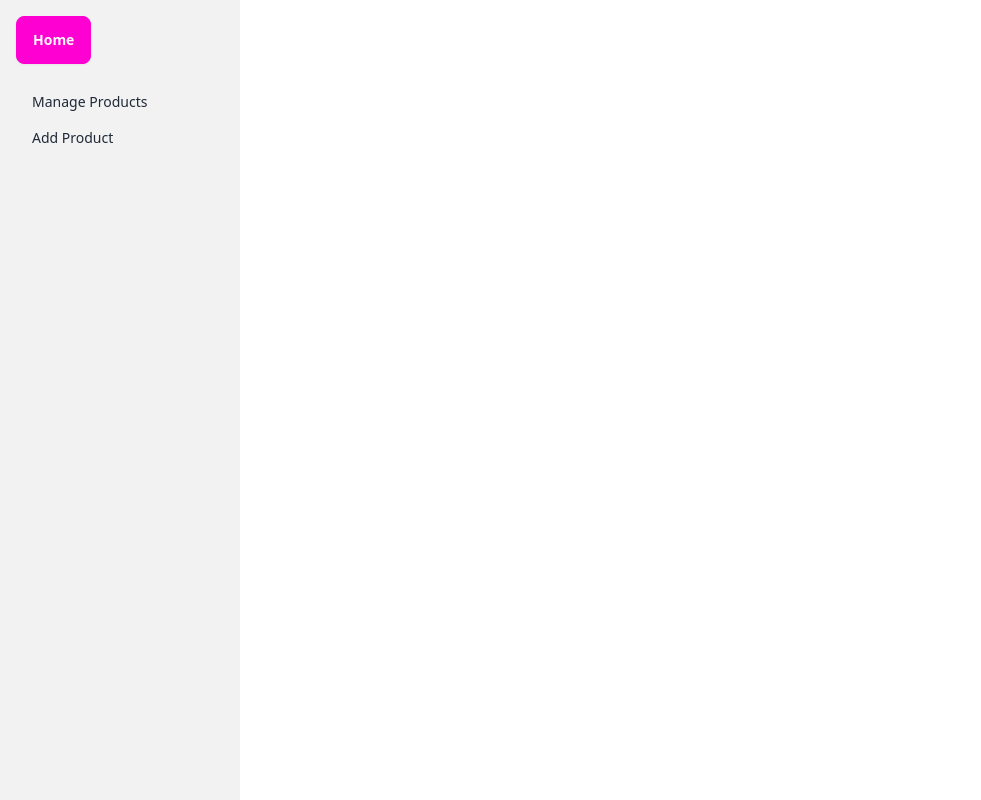
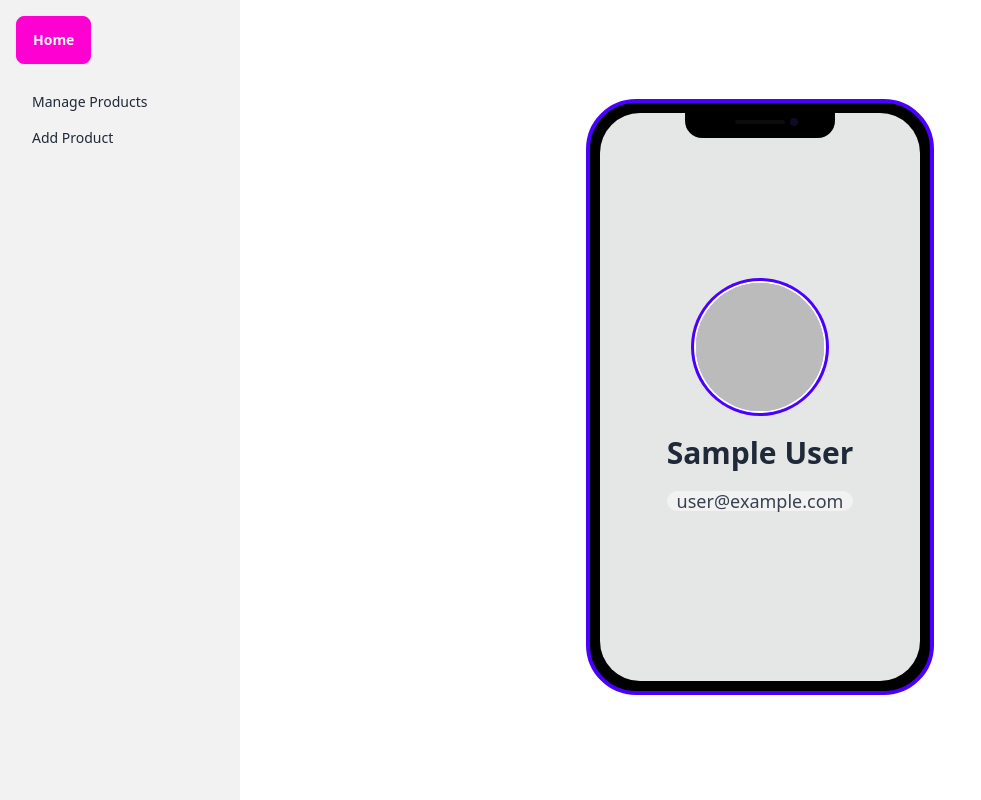
Before and after one commit to apufouzder/practice-task, a React (Vite) app: page /dashboard in a window 1280 px wide. Shown: the whole page, without its empty margins (0-981 px from the left). Built offline with nearby package versions, Linux system fonts and the light colour scheme; no server answers; sample sign-in values are in the browser's storage.

Commit message:
Display user info and product details

```diff
--- a/src/components/Dashboard/ProductDetails.jsx
+++ b/src/components/Dashboard/ProductDetails.jsx
@@ -3,7 +3,7 @@ import { useLoaderData } from "react-router-dom";
 const ProductDetails = () => {
     const product = useLoaderData();
     return (
-        <div className="card lg:card-side bg-base-100 shadow-xl grid grid-cols-2 mx-8">
+        <div className="card lg:card-side bg-base-100 shadow-xl grid grid-cols-2 my-6 mx-8">
             <figure><img className="h-[400px]" src={product?.image} alt="Album" /></figure>
             <div className="card-body">
                 <h2 className="card-title text-3xl mb-3">{product?.title}</h2>
--- a/src/components/Home/SingleProductCard.jsx
+++ b/src/components/Home/SingleProductCard.jsx
@@ -1,7 +1,9 @@
 /* eslint-disable react/prop-types */
 
+import { Link } from "react-router-dom";
+
 const SingleProductCard = ({ product }) => {
-    const {title, price, image, category} = product;
+    const {id, title, price, image, category} = product;
     return (
         <>
             <div className="card card-compact w-96 bg-base-100 shadow-xl">
@@ -11,7 +13,7 @@ const SingleProductCard = ({ product }) => {
                     <div className="badge badge-secondary">{ category}</div>
                     <div className="card-actions justify-between">
                         <h4 className="text-xl font-semibold">${ price}</h4>
-                        <button className="btn btn-primary">Details</button>
+                        <Link to={`/product/${id}`}><button className="btn btn-primary">Details</button></Link>
                     </div>
                 </div>
             </div>
--- /dev/null
+++ b/src/pages/Dashboard/DashboardHome.jsx
@@ -0,0 +1,25 @@
+import useAuth from "../../hooks/useAuth";
+
+const DashboardHome = () => {
+    const { user } = useAuth();
+    return (
+        <div>
+            <div className="mockup-phone border-primary">
+                <div className="camera"></div>
+                <div className="display">
+                    <div className="artboard artboard-demo phone-1">
+                        <div className="avatar mb-6">
+                            <div className="w-32 rounded-full ring ring-primary ring-offset-base-100 ring-offset-2">
+                                <img src={user.photoURL ? user.photoURL : "https://img.daisyui.com/images/stock/photo-1534528741775-53994a69daeb.jpg"} />
+                            </div>
+                        </div>
+                        <h2 className="text-3xl font-semibold">{user.displayName ? user.displayName : "User Name"}</h2>
+                        <p className="text-gray-700 mt-5 text-lg badge badge-ghost">{user.email}</p>
+                    </div>
+                </div>
+            </div>
+        </div>
+    );
+};
+
+export default DashboardHome;
--- a/src/routes/Routes.jsx
+++ b/src/routes/Routes.jsx
@@ -11,6 +11,7 @@ import AddProduct from "../pages/Dashboard/AddProduct";
 import ManageAllProduct from "../pages/Dashboard/ManageAllProduct";
 import ProductDetails from "../components/Dashboard/ProductDetails";
 import EditProduct from "../pages/Dashboard/EditProduct";
+import DashboardHome from "../pages/Dashboard/DashboardHome";
 
 const router = createBrowserRouter([
   {
@@ -26,6 +27,11 @@ const router = createBrowserRouter([
       {
         path: "/about",
         element: <About />
+      },
+      {
+        path: "product/:id",
+        element: <ProductDetails />,
+        loader: ({ params }) => fetch(`http://localhost:3000/products/${params.id}`)
       },
       {
         path: "/login",
@@ -46,6 +52,10 @@ const router = createBrowserRouter([
     element: <PrivateRoute><DashboardLayout /></PrivateRoute>,
     children: [
       {
+        index: true,
+        element: <DashboardHome />
+      },
+      {
         path: "addProduct",
         element: <PrivateRoute><AddProduct /></PrivateRoute>
       },
@@ -56,12 +66,12 @@ const router = createBrowserRouter([
       {
         path: "manage/:id",
         element: <PrivateRoute><ProductDetails /></PrivateRoute>,
-        loader: ({params}) => fetch(`http://localhost:3000/products/${params.id}`)
+        loader: ({ params }) => fetch(`http://localhost:3000/products/${params.id}`)
       },
       {
         path: "edit/:id",
         element: <PrivateRoute><EditProduct /></PrivateRoute>,
-        loader: ({params}) => fetch(`http://localhost:3000/products/${params.id}`)
+        loader: ({ params }) => fetch(`http://localhost:3000/products/${params.id}`)
       }
     ]
   }
```
